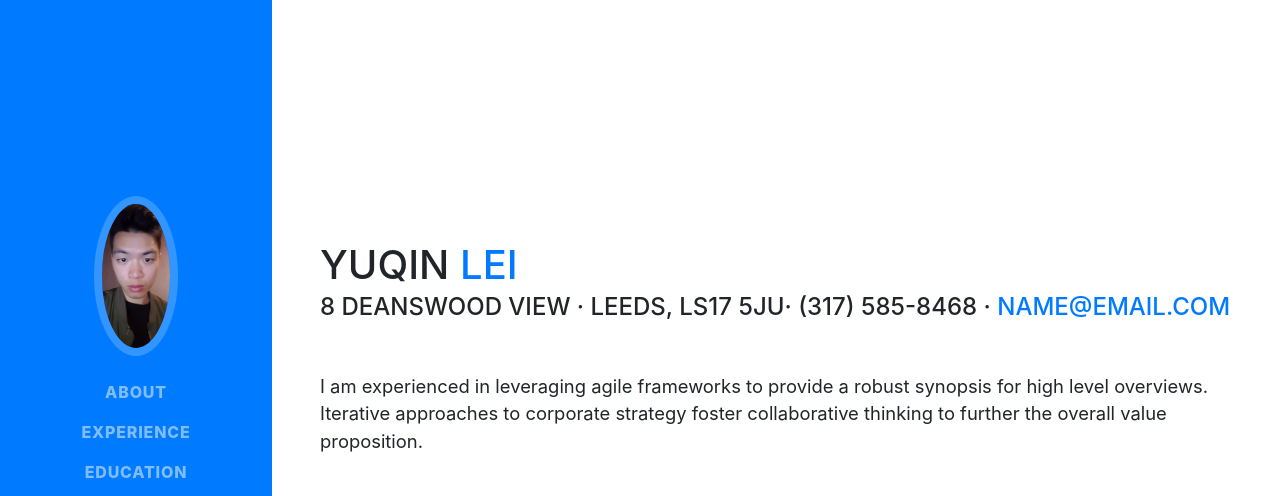
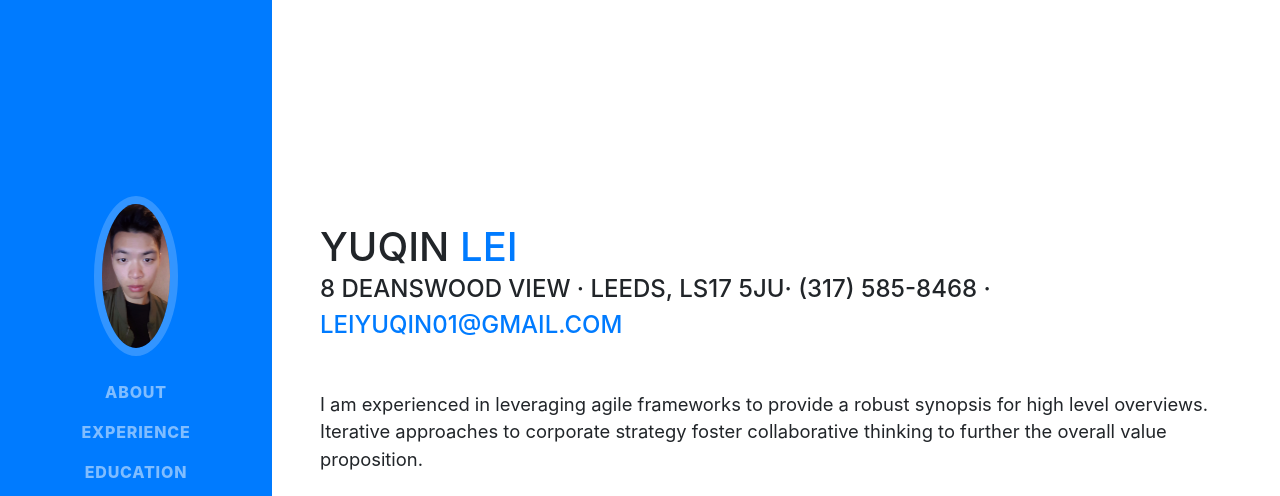
Before and after one commit to YuqinLei/YuqinLei.github.io, a website with bundled scripts: page index.html in a window 1280 px wide. Shown: the top 496 px of the page. Built offline with nearby package versions, Linux system fonts and the light colour scheme; a web font is replaced by a local one.

Commit message:
Update index.html

```diff
--- a/index.html
+++ b/index.html
@@ -67,7 +67,7 @@
             <span class="text-primary">Lei</span>
           </h1>
           <div class="subheading mb-5"> 8 Deanswood View · Leeds, LS17 5JU· (317) 585-8468 ·
-            <a href="mailto:name@email.com">name@email.com</a>
+            <a href="mailto:name@email.com">Leiyuqin01@gmail.com</a>
           </div>
           <p class="lead mb-5">I am experienced in leveraging agile frameworks to provide a robust synopsis for high level overviews. Iterative approaches to corporate strategy foster collaborative thinking to further the overall value proposition.</p>
           <div class="social-icons">
```
